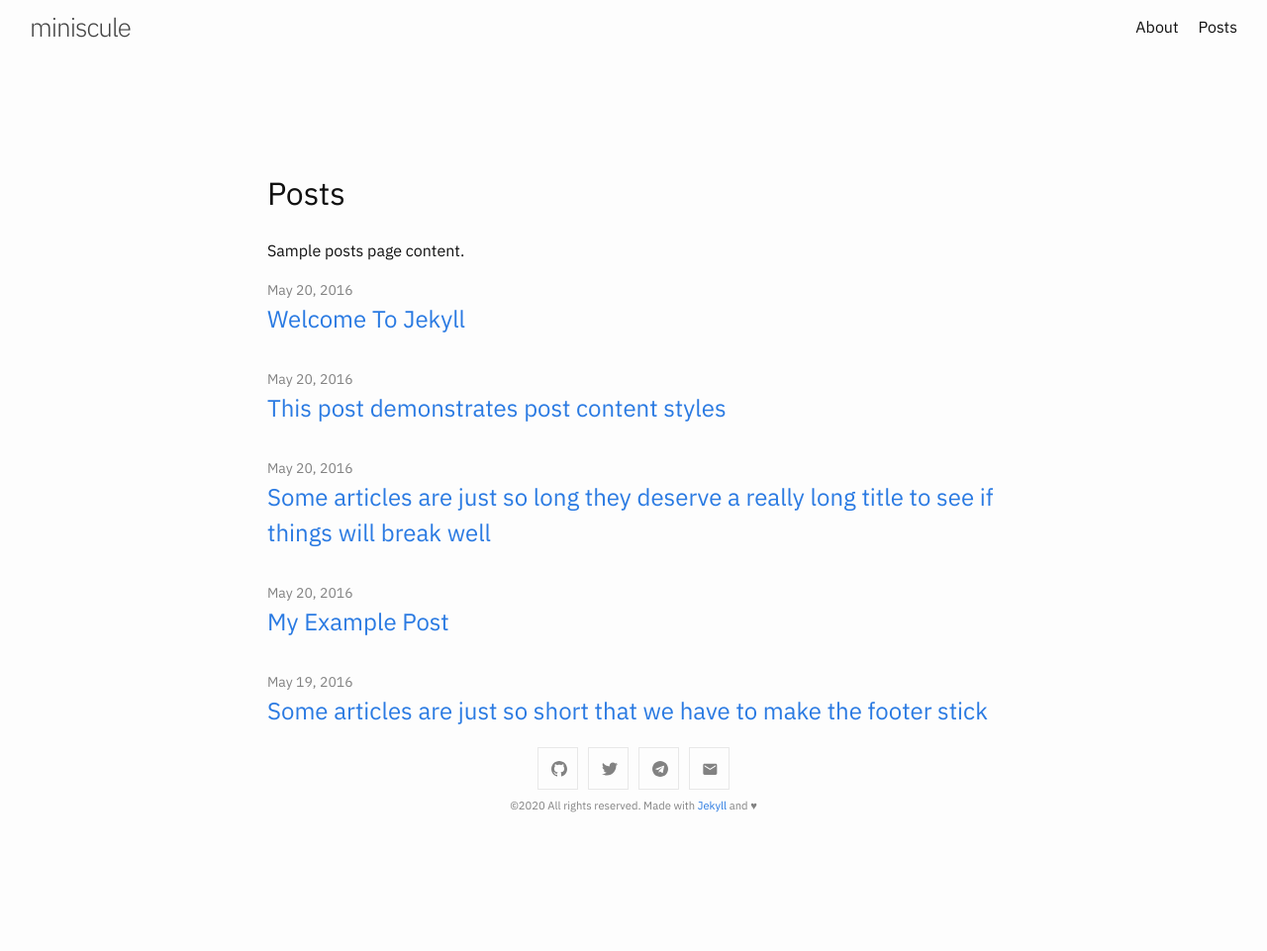
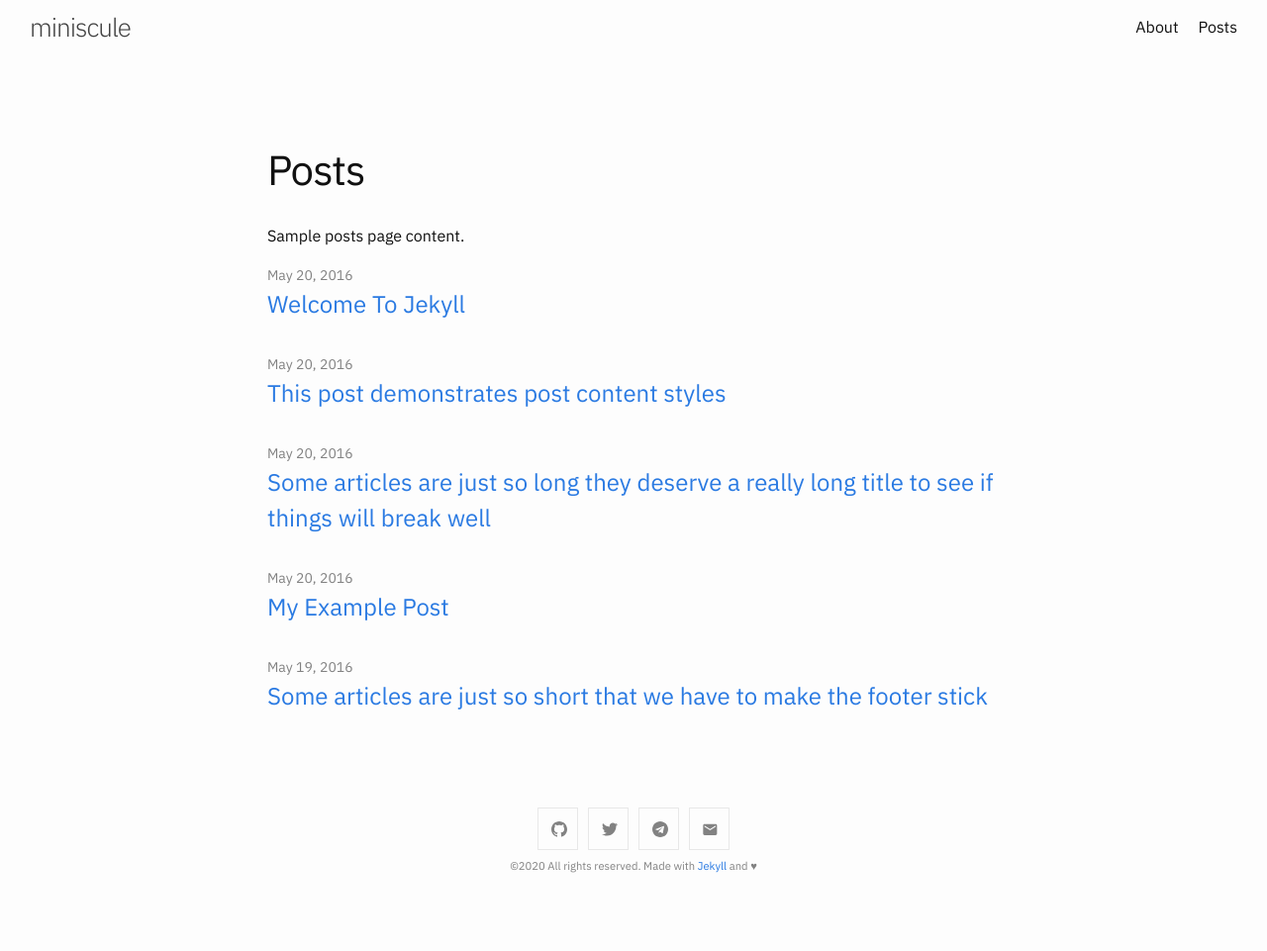
Before and after one commit to filbertphang/miniscule, a Jekyll site: the page built from posts.md, in a window 1280 px wide. Shown: the whole page at 99% size. Built offline with Jekyll 4.4.1, drawn with Linux system fonts in a browser that asks for light colours; before the commit the page ends 900 px from its top, so only the background shows below that.

Commit message:
remove existing home class in posts.html

```diff
--- a/_layouts/posts.html
+++ b/_layouts/posts.html
@@ -1,10 +1,12 @@
 ---
 layout: default
 ---
-
-<div class="home">
+<!-- @TODO should probably add a class to this to style it! if necessary -->
+<div>
     {%- if page.title -%}
-    <h1 class="page-heading">{{ page.title }}</h1>
+    <header class="post-header">
+        <h1 class="post-title">{{ page.title }}</h1>
+    </header>
     {%- endif -%}
 
     {{ content }}
```
